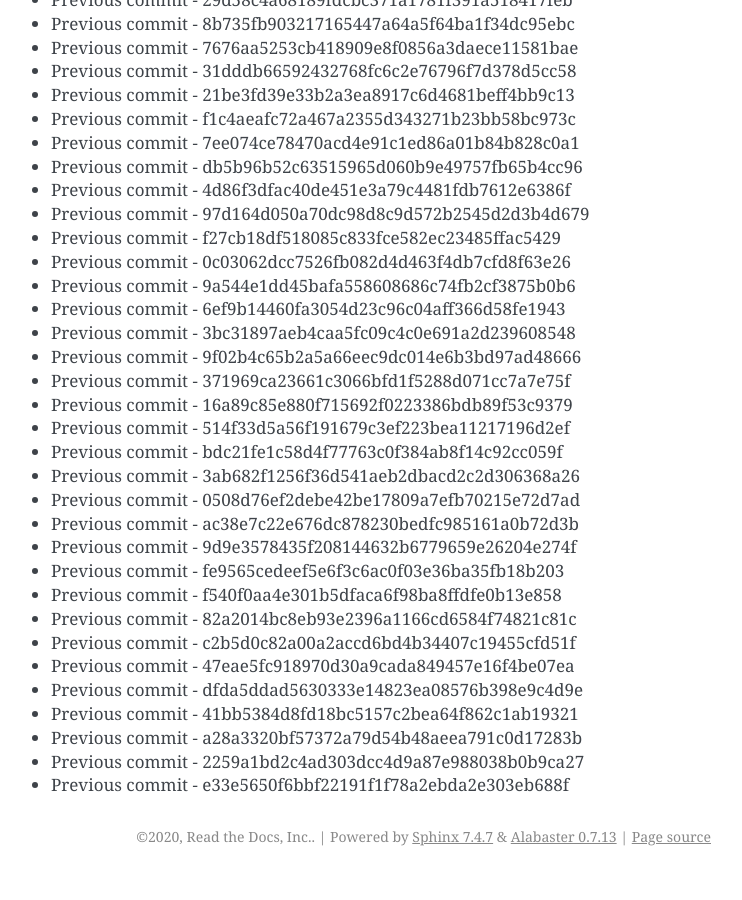
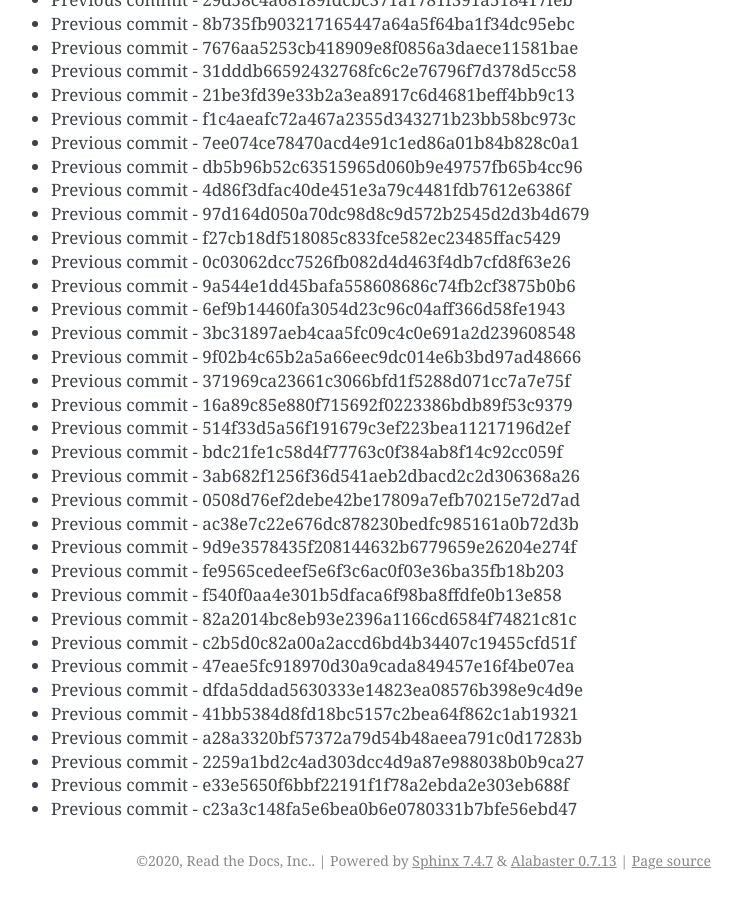
Before and after one commit to readthedocs/rtd-git-stresstest, a Sphinx documentation site: the page built from docs/updates.rst, in a window 1280 px wide and 900 px high, scrolled down 25547 px. Shown: the whole window, without its empty margins (399-1141 px from the left). Built offline with Sphinx 7.4.7, drawn with Linux system fonts in a browser that asks for light colours; before the commit the page ends 26423 px from its top, so only the background shows below that.

Commit message:
Generating commit from previous: c23a3c148fa5e6bea0b6e0780331b7bfe56ebd47

```diff
--- a/docs/updates.rst
+++ b/docs/updates.rst
@@ -1105,3 +1105,4 @@ It can be tested for any performance characteristics.
 * Previous commit - a28a3320bf57372a79d54b48aeea791c0d17283b
 * Previous commit - 2259a1bd2c4ad303dcc4d9a87e988038b0b9ca27
 * Previous commit - e33e5650f6bbf22191f1f78a2ebda2e303eb688f
+* Previous commit - c23a3c148fa5e6bea0b6e0780331b7bfe56ebd47
```
